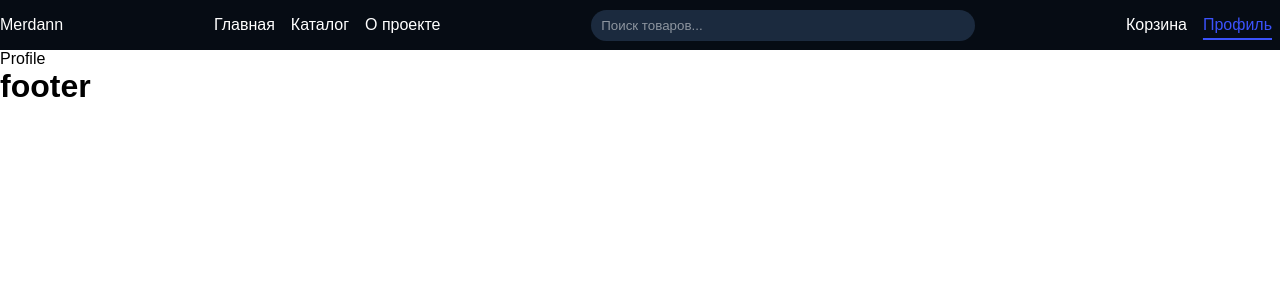
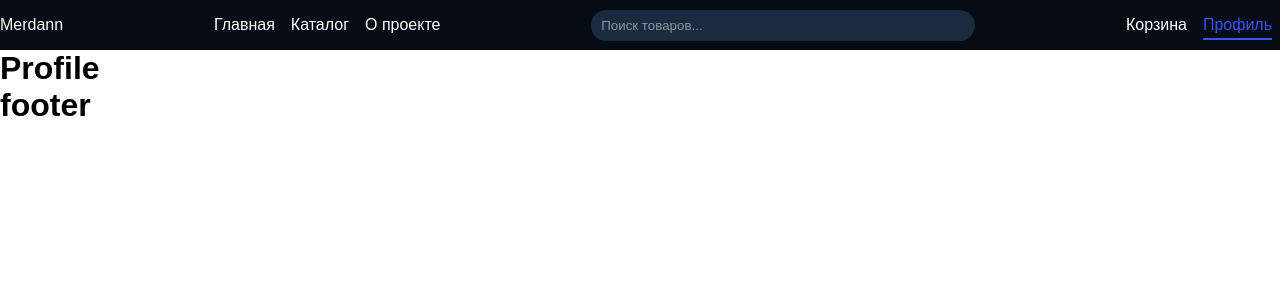
Before and after one commit to merdann22/fake-api-store, a React (Create React App) app: page /profile in a window 1280 px wide. Shown: the top 300 px of the page. Built offline with nearby package versions, Linux system fonts and the light colour scheme.

Commit message:
Update text Profile.jsx

```diff
--- a/src/pages/Profile/Profile.jsx
+++ b/src/pages/Profile/Profile.jsx
@@ -1,7 +1,7 @@
 export default function Profile() {
     return (
         <div>
-            Profile
+            <h1>Profile</h1>
         </div>
     )
 }
```
